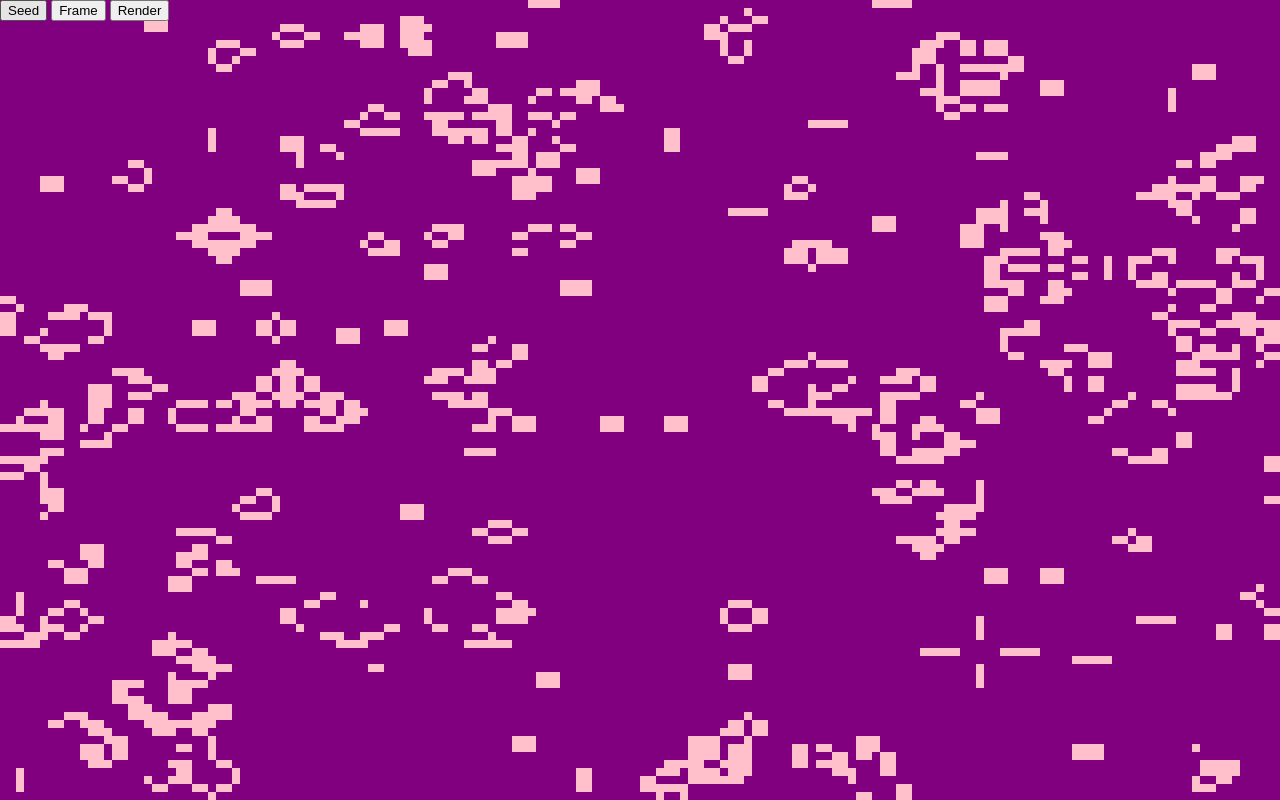
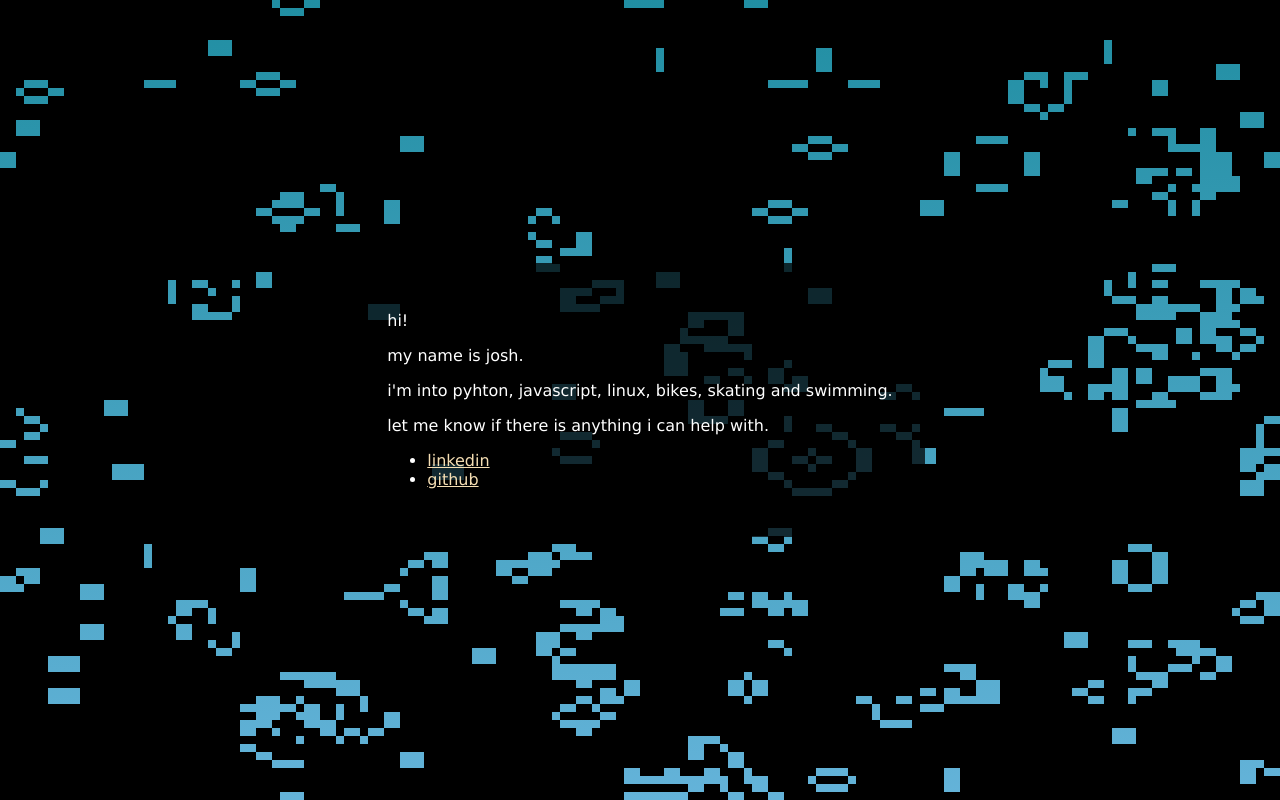
Before and after one commit to ioionu/sydneywebdev.com, a plain HTML site: page index.html in a window 1280 px wide. Drawn offline with Linux system fonts and the light colour scheme; animation ran at ten frames a second.

Commit message:
contet and bg

```diff
--- a/index.html
+++ b/index.html
@@ -8,6 +8,21 @@ body {
     margin: 0;
 }
 
+#bg {
+    animation: animateBg 10s linear infinite;
+    background-image: linear-gradient(0deg,#cf5c5c,#c19b4a,#def2a0,#c6ee4a,#42eca6,#64b3d9,#208ea2,#498ada,#5b73df,#897ed3,#cf5c5c,#c19b4a);
+    background-size: 100% 1100%;
+    position: absolute;
+    width: 100vw;
+    height: 100vh;
+    z-index: 1;
+}
+
+@keyframes animateBg {
+  0% { background-position: 0% 0%; }
+  100% { background-position: 0% 100%; }
+}
+
 #canvas {
     position: fixed;
     left: 0;
@@ -15,11 +30,34 @@ body {
     width: 100%;
     height: 100%;
     image-rendering: pixelated; image-rendering: crisp-edges;
+    z-index: 2;
+}
+
+#card {
+    position: absolute;
+    z-index: 100;
+    display: flex;
+    align-items: center;
+    justify-content: center;
+    width: 100%;
+    height: 100vh;
+    pointer-events:none;
+}
+
+#card .inner {
+    background-color: rgba(0, 0, 0, 0.75);
+    padding: 2em;
+    color: white;
+    font-family: 'Lucida Sans', 'Lucida Sans Regular', 'Lucida Grande', 'Lucida Sans Unicode', Geneva, Verdana, sans-serif;
 }
 
 #ctrl {
     position: absolute;
     z-index: 10;
+}
+
+a:link, a:visited {
+    color: wheat;
 }
         </style>
         <script>
@@ -27,10 +65,9 @@ body {
 class life {
     populationSeed = 0.4;
     brushWidth = 10;
-    dead = "pink";
-    living = "purple";
-    epoch = 10;
-    elapsed = 0;
+    dead = "rgba(0,0,0,1)";
+    living = "rgba(0,0,0,0)";
+    epoch = 75;
     maxGenerations = 5;
 
     constructor() {
@@ -45,14 +82,12 @@ class life {
             (event) => this.mouseHandler(event)
         );
 
-        window.requestAnimationFrame(
-            (timeStamp) => {
-                console.log(timeStamp)
+        this.seed();
+
+        window.setInterval(() => {
             this.frame();
             this.render();
-        }
-        );
-        // window.setInterval(, this.epoch);
+        }, this.epoch);
     }
 
     mouseHandler() {
@@ -88,10 +123,10 @@ class life {
         console.log("seeded", this.data);
     }
     render() {
-        // console.log(this.data);
+        this.ctx.clearRect(0, 0, this.width, this.height);
         for(let x = 0; x < this.width; x++) {
             for(let y = 0; y < this.height; y++) {
-                this.ctx.fillStyle = this.data[this.data.length-1][x][y] ? this.dead : this.living;
+                this.ctx.fillStyle = this.data[this.data.length-1][x][y] ? this.living : this.dead;
                 this.ctx.fillRect(x, y, 1, 1);
             }
         }
@@ -152,20 +187,12 @@ class life {
         }
         this.data.push(generation);
         this.data = this.data.slice(this.data.length-this.maxGenerations, this.data.length);
-        this.render();
-        window.requestAnimationFrame(()=>this.frame());
     }
 }
 
 const go = () => {
     const l = new life();
-    l.seed();
-    l.render();
-    document.getElementById("seed").addEventListener("click", () => l.seed());
-    document.getElementById("render").addEventListener("click", () => l.render());
-    document.getElementById("frame").addEventListener("click", () => l.frame());
 };
-
 
 if (document.readyState !== 'loading') {
     go();
@@ -175,10 +202,18 @@ if (document.readyState !== 'loading') {
     </script>
     </head>
     <body>
-        <div id="ctrl">
-            <button id="seed">Seed</button>
-            <button id="frame">Frame</button>
-            <button id="render">Render</button>
+        <div id="bg" />
+        <div id="card">
+            <div class="inner">
+                <p>hi!</p>
+                <p>my name is josh.</p>
+                <p>i'm into pyhton, javascript, linux, bikes, skating and swimming.</p>
+                <p>let me know if there is anything i can help with.</p>
+                <ul>
+                    <li><a href="https://www.linkedin.com/in/joshuamccluskey/" target="_blank">linkedin</a></li>
+                    <li><a href="https://github.com/ioionu/" target="_blank">github</a></li>
+                </ul>
+            </div>
         </div>
         <canvas id="canvas" width="100" height="100"></canvas>
     </body>
```
